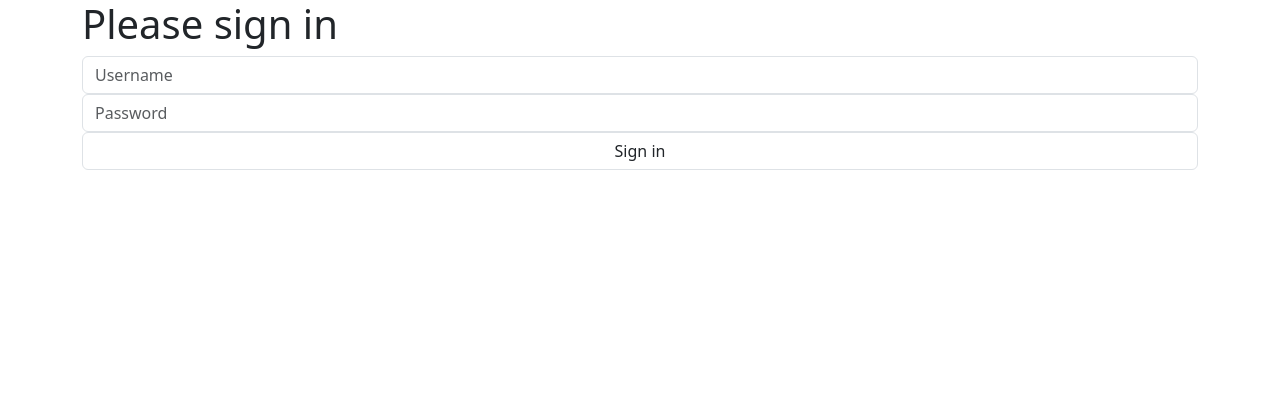
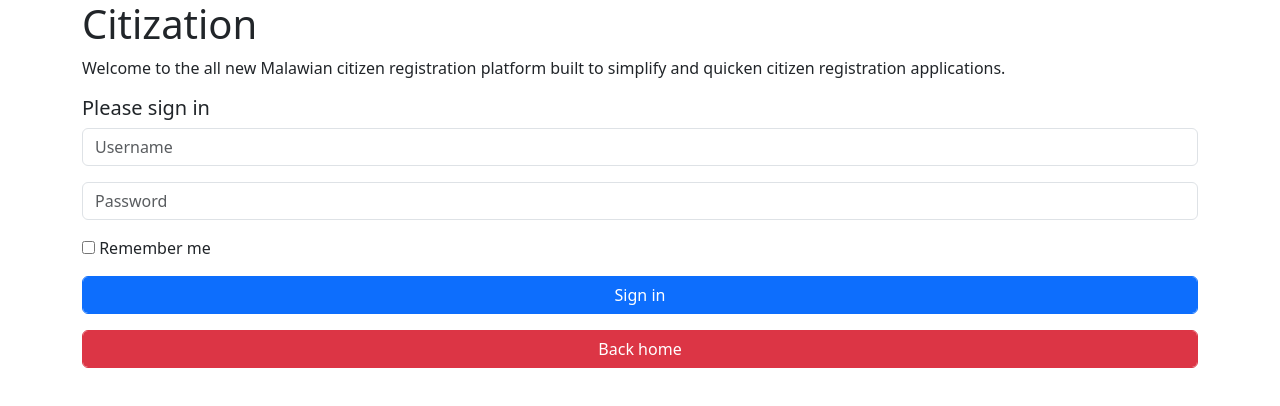
Before and after one commit to beauty-destiny/citization, a website: page www/login.html in a window 1280 px wide. Drawn offline with Linux system fonts and the light colour scheme.

Commit message:
comfortable with signin page

```diff
--- a/www/login.html
+++ b/www/login.html
@@ -7,10 +7,27 @@
 </head>
 <body>
   <div class="container">
-    <h1>Please sign in</h1>
-    <input type="text" class="form-control" placeholder="Username" required>
-    <input type="password" class="form-control" placeholder="Password" required>
-    <input type="button" class="form-control" id="signinBtn" value="Sign in">
+    <h1>Citization</h1>
+    <p>Welcome to the all new Malawian citizen registration platform
+      built to simplify and quicken citizen registration applications.</p>
+
+    <h5>Please sign in</h5>
+    <div class="pb-3">
+      <input type="text" class="form-control" id="username" placeholder="Username" required>
+    </div>
+    <div class="pb-3">
+      <input type="password" class="form-control" id="password" placeholder="Password" required>
+    </div>
+    <div class="pb-3">
+      <input type="checkbox" id="remember">
+      <span>Remember me</span>
+    </div>
+    <div class="pb-3">
+      <input type="button" class="form-control btn btn-primary" id="signinBtn" value="Sign in">
+    </div>
+    <div class="pb-3">
+      <a href="index.html" class="form-control btn btn-danger">Back home</a>
+    </div>
   </div>
 
 </body>
```
